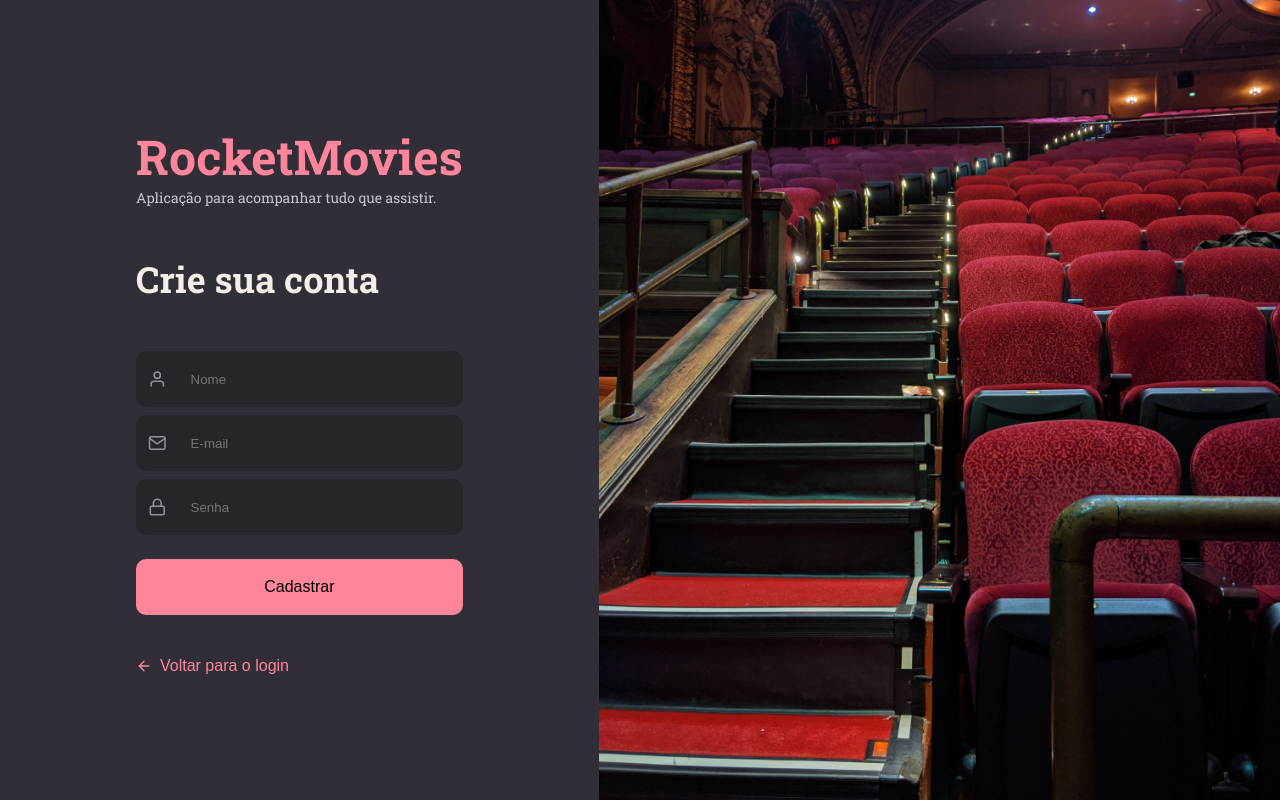
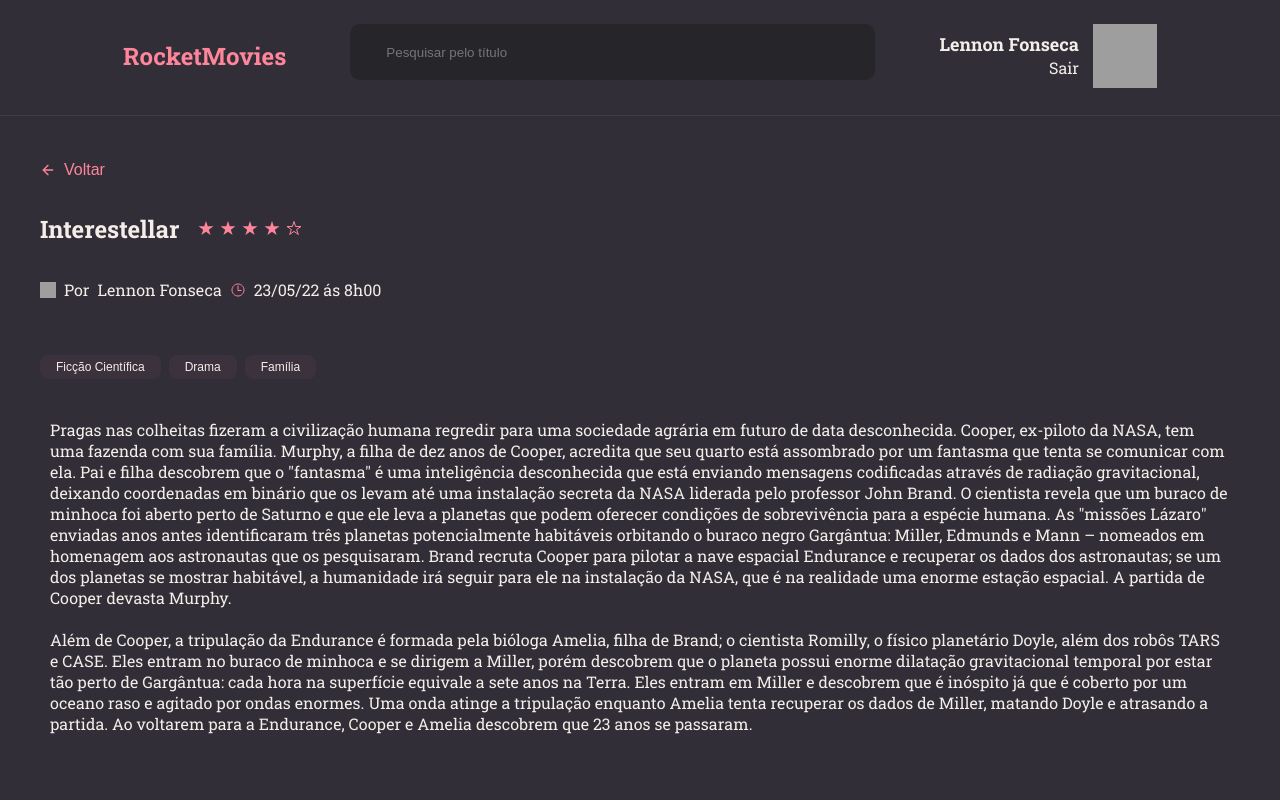
Before and after one commit to devleuuon/rocketmovies, a React (Vite) app: page / in a window 1280 px wide. Built offline with nearby package versions, Linux system fonts and the light colour scheme; grey boxes are pictures that could not be loaded.

Commit message:
preview created

```diff
--- /dev/null
+++ b/src/components/buttontextpreview/index.jsx
@@ -0,0 +1,9 @@
+import { Container } from "./styles";
+
+export function ButtonTextPreview({ title, ...rest}) {
+    return(
+        <Container type="button" {...rest}>
+            {title}
+        </Container>
+    )
+}
--- /dev/null
+++ b/src/components/buttontextpreview/styles.js
@@ -0,0 +1,11 @@
+import styled from "styled-components";
+
+export const Container = styled.button`
+    padding: .5rem 1.6rem;
+    border-radius: .8rem;
+    border: none;
+    background-color: ${({ theme }) => theme.COLORS.BG_PROFILE};
+    color: ${({ theme }) => theme.COLORS.WHITE};
+    font-size: 1.2rem;
+    margin: 1.5rem .8rem 0 0;
+`
--- a/src/components/card/styles.js
+++ b/src/components/card/styles.js
@@ -31,7 +31,6 @@ export const Card = styled.div`
 
     h3 {
         font-size: 2.4rem;
-        margin-bottom: .8rem;
     }
 
     P {
--- a/src/components/stars/styles.js
+++ b/src/components/stars/styles.js
@@ -4,5 +4,6 @@ export const Container = styled.div`
     svg {
         color: ${({ theme }) => theme.COLORS.PINK};
         margin: 0 .6rem 1.5rem 0;
+        margin-top:1.7rem;
     }
 `
--- /dev/null
+++ b/src/components/user/index.jsx
@@ -0,0 +1,9 @@
+import { Container } from "./styles";
+
+export function User({ name, ...rest }) {
+    return(
+        <Container {...rest}>
+            <p>{ name }</p>
+        </Container>
+    )
+}
--- /dev/null
+++ b/src/components/user/styles.js
@@ -0,0 +1,3 @@
+import styled from "styled-components";
+
+export const Container = styled.p``
--- a/src/main.jsx
+++ b/src/main.jsx
@@ -3,13 +3,13 @@ import ReactDOM from 'react-dom/client'
 import { ThemeProvider } from 'styled-components'
 import theme from './styles/theme'
 import GlobalStyle from './styles/global'
-import { SignUp } from './pages/signup'
+import { Preview } from './pages/preview'
 
 ReactDOM.createRoot(document.getElementById('root')).render(
   <React.StrictMode>
     <ThemeProvider theme={theme}>
       <GlobalStyle />
-    <SignUp />
+    <Preview />
     </ThemeProvider>
   </React.StrictMode>
 )
--- /dev/null
+++ b/src/pages/preview/index.jsx
@@ -0,0 +1,48 @@
+import { Container, Content } from "./styles";
+import { Header } from '../../components/header'
+import { Back } from '../../components/Back'
+import { Stars } from '../../components/stars'
+import { User } from '../../components/user'
+import { IoTimeOutline } from 'react-icons/io5'
+import { ButtonTextPreview } from '../../components/buttontextpreview'
+
+export function Preview() {
+    return(
+        <Container>
+            <Header />
+            <Content>
+
+            <Back title="Voltar"/>
+
+            <div className="title">
+                <h2>Interestellar</h2>
+
+                <Stars />
+            </div>
+
+            <div className="user">
+                <img src="https://github.com/devleuuon.png" alt="foto do usuário" />
+
+                <p>Por</p>
+
+                <User name="Lennon Fonseca"/>
+
+                <IoTimeOutline />
+
+                <p>23/05/22 ás 8h00</p>
+
+            </div>
+
+            <ButtonTextPreview title="Ficção Científica" />
+            <ButtonTextPreview title="Drama" />
+            <ButtonTextPreview title="Família" />
+
+            <h5>Pragas nas colheitas fizeram a civilização humana regredir para uma sociedade agrária em futuro de data desconhecida. Cooper, ex-piloto da NASA, tem uma fazenda com sua família. Murphy, a filha de dez anos de Cooper, acredita que seu quarto está assombrado por um fantasma que tenta se comunicar com ela. Pai e filha descobrem que o "fantasma" é uma inteligência desconhecida que está enviando mensagens codificadas através de radiação gravitacional, deixando coordenadas em binário que os levam até uma instalação secreta da NASA liderada pelo professor John Brand. O cientista revela que um buraco de minhoca foi aberto perto de Saturno e que ele leva a planetas que podem oferecer condições de sobrevivência para a espécie humana. As "missões Lázaro" enviadas anos antes identificaram três planetas potencialmente habitáveis orbitando o buraco negro Gargântua: Miller, Edmunds e Mann – nomeados em homenagem aos astronautas que os pesquisaram. Brand recruta Cooper para pilotar a nave espacial Endurance e recuperar os dados dos astronautas; se um dos planetas se mostrar habitável, a humanidade irá seguir para ele na instalação da NASA, que é na realidade uma enorme estação espacial. A partida de Cooper devasta Murphy. <br />
+                <br />
+            Além de Cooper, a tripulação da Endurance é formada pela bióloga Amelia, filha de Brand; o cientista Romilly, o físico planetário Doyle, além dos robôs TARS e CASE. Eles entram no buraco de minhoca e se dirigem a Miller, porém descobrem que o planeta possui enorme dilatação gravitacional temporal por estar tão perto de Gargântua: cada hora na superfície equivale a sete anos na Terra. Eles entram em Miller e descobrem que é inóspito já que é coberto por um oceano raso e agitado por ondas enormes. Uma onda atinge a tripulação enquanto Amelia tenta recuperar os dados de Miller, matando Doyle e atrasando a partida. Ao voltarem para a Endurance, Cooper e Amelia descobrem que 23 anos se passaram.
+            </h5>
+
+            </Content>
+        </Container>
+    )
+}
--- /dev/null
+++ b/src/pages/preview/styles.js
@@ -0,0 +1,58 @@
+import styled from "styled-components";
+
+export const Container = styled.div`
+    width: 100%;
+    height: 100vh;
+    `
+
+export const Content = styled.div`
+    max-width: 120.0rem;
+    height: 58.1rem;
+    margin: auto;
+    overflow-y: scroll;
+
+    img {
+        width: 1.6rem;
+        height: 1.6rem;
+    }
+
+
+    .title {
+        display: flex;
+        align-items: center;
+        gap: 1.9rem;
+        margin-top: 2.4rem;
+    }
+
+    .user {
+        display: flex;
+        align-items: center;
+        gap: .8rem;
+        margin: 2.4rem 0 4.0rem;
+    }
+
+    svg {
+        color: ${({ theme }) => theme.COLORS.PINK};
+    }
+
+    h5 {
+        margin: 4.0rem 0 7.0rem;
+        padding: 0 1rem;
+        font-size: 1.6rem;
+        font-weight: 400;
+    }
+
+    &::-webkit-scrollbar-track {
+        background: transparent;
+}
+
+    &::-webkit-scrollbar {
+    width: 6px;
+    background: transparent;
+}
+
+    &::-webkit-scrollbar-thumb {
+    background: ${({ theme }) => theme.COLORS.PINK};
+    border-radius: 10px;
+}
+`
```
